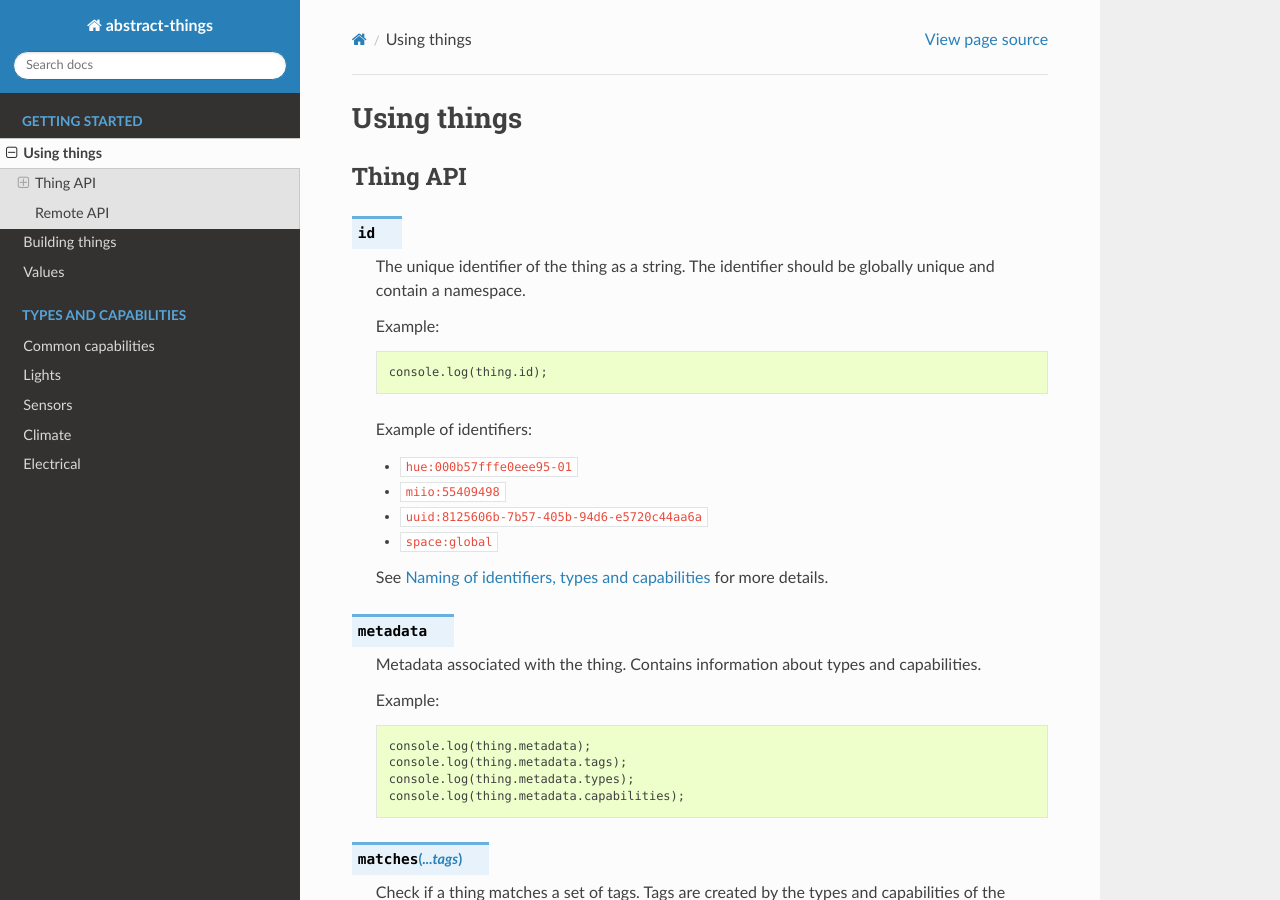
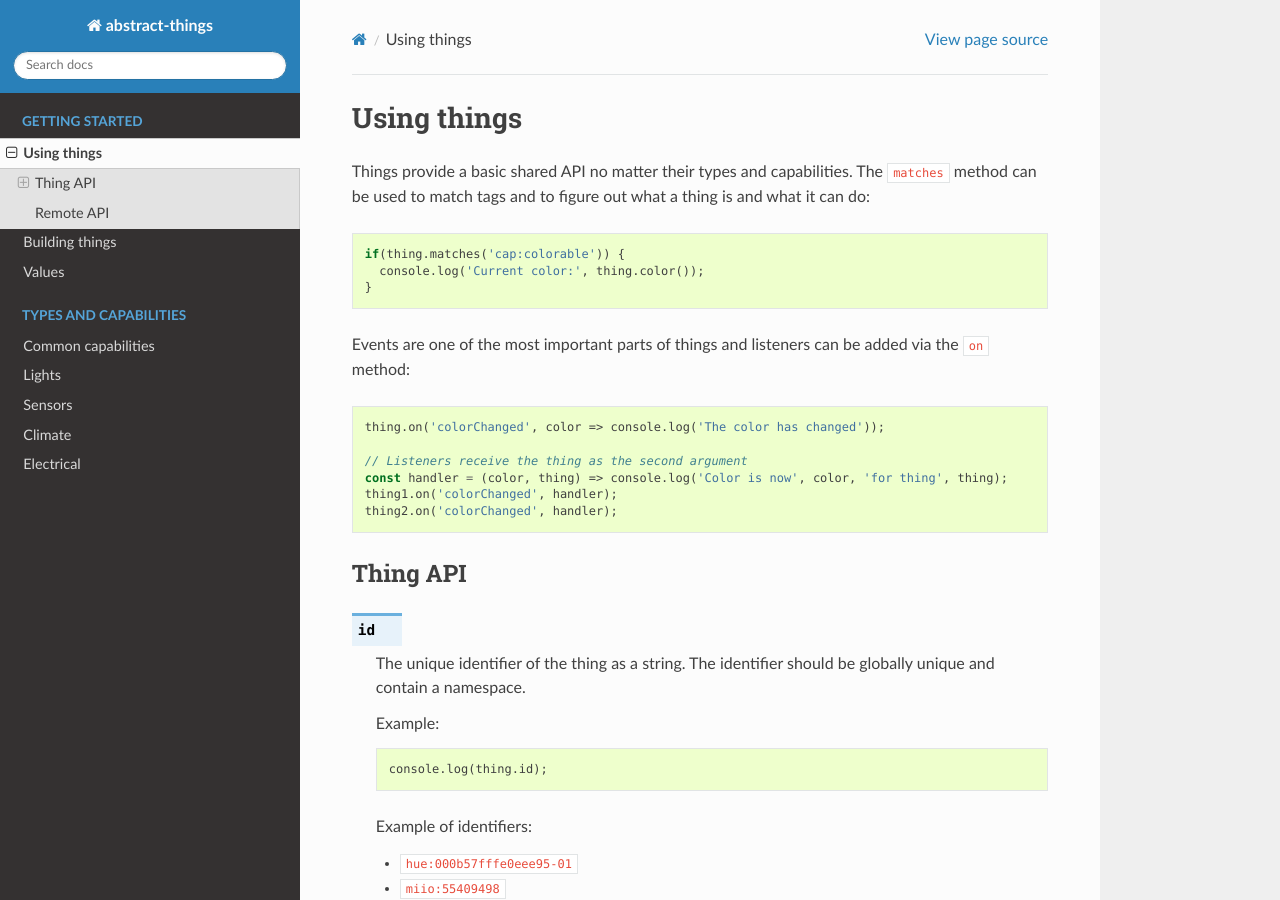
Before and after one commit to thingbound/abstract-things, a Sphinx documentation site: the page built from docs/using-things.rst, in a window 1280 px wide and 900 px high. Built offline with Sphinx 7.4.7 and the Read the Docs theme 2.0.0, drawn with Linux system fonts in a browser that asks for light colours.

Commit message:
Adding a bit more text to Using Things

```diff
--- a/docs/using-things.rst
+++ b/docs/using-things.rst
@@ -1,5 +1,27 @@
 Using things
 =============
+
+Things provide a basic shared API no matter their types and capabilities. The
+``matches`` method can be used to match tags and to figure out what a thing is
+and what it can do:
+
+.. sourcecode:: js
+
+	if(thing.matches('cap:colorable')) {
+		console.log('Current color:', thing.color());
+	}
+
+Events are one of the most important parts of things and listeners can be added
+via the ``on`` method:
+
+.. sourcecode:: js
+
+	thing.on('colorChanged', color => console.log('The color has changed'));
+
+	// Listeners receive the thing as the second argument
+	const handler = (color, thing) => console.log('Color is now', color, 'for thing', thing);
+	thing1.on('colorChanged', handler);
+	thing2.on('colorChanged', handler);
 
 Thing API
 ----------
```
